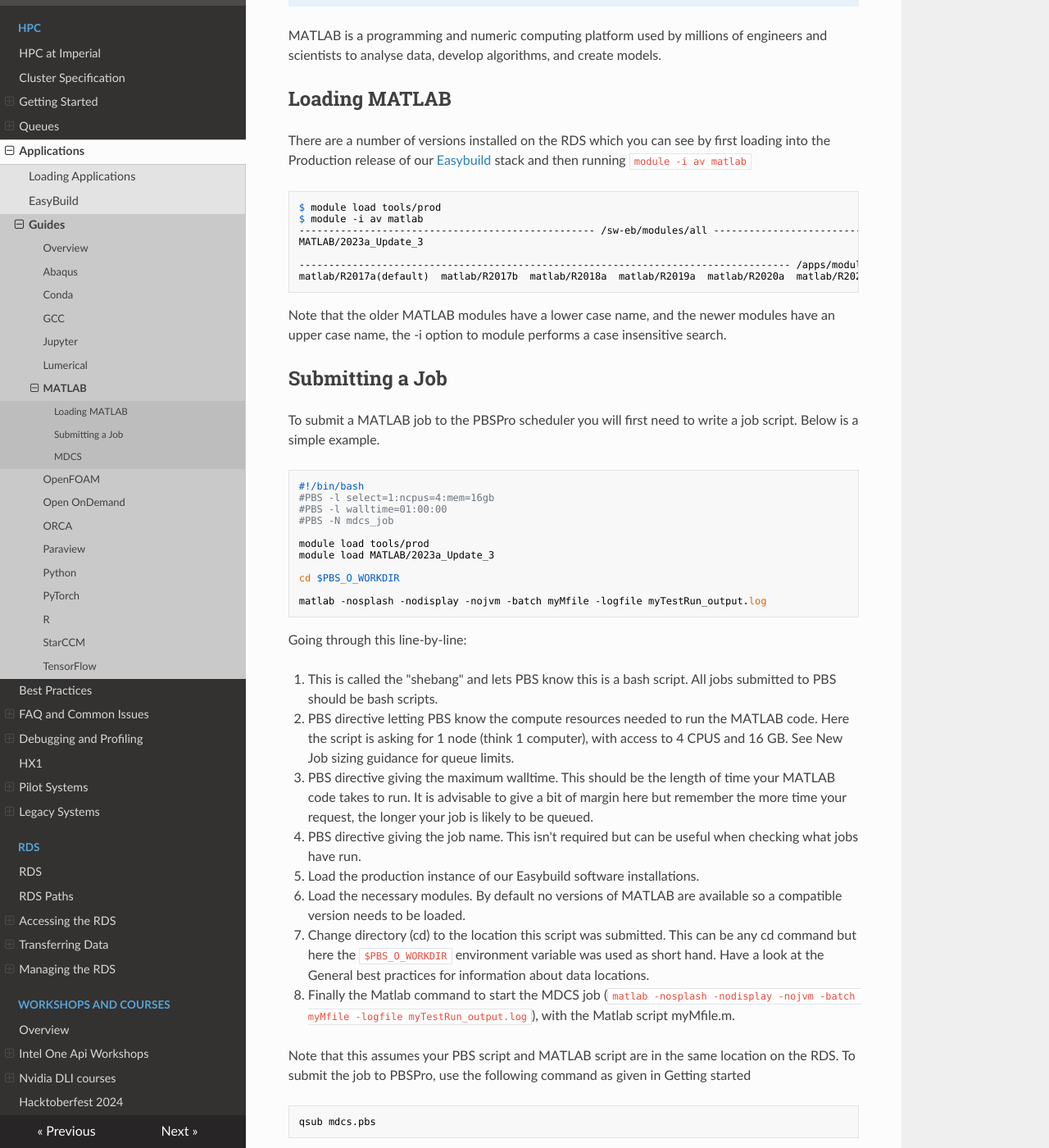
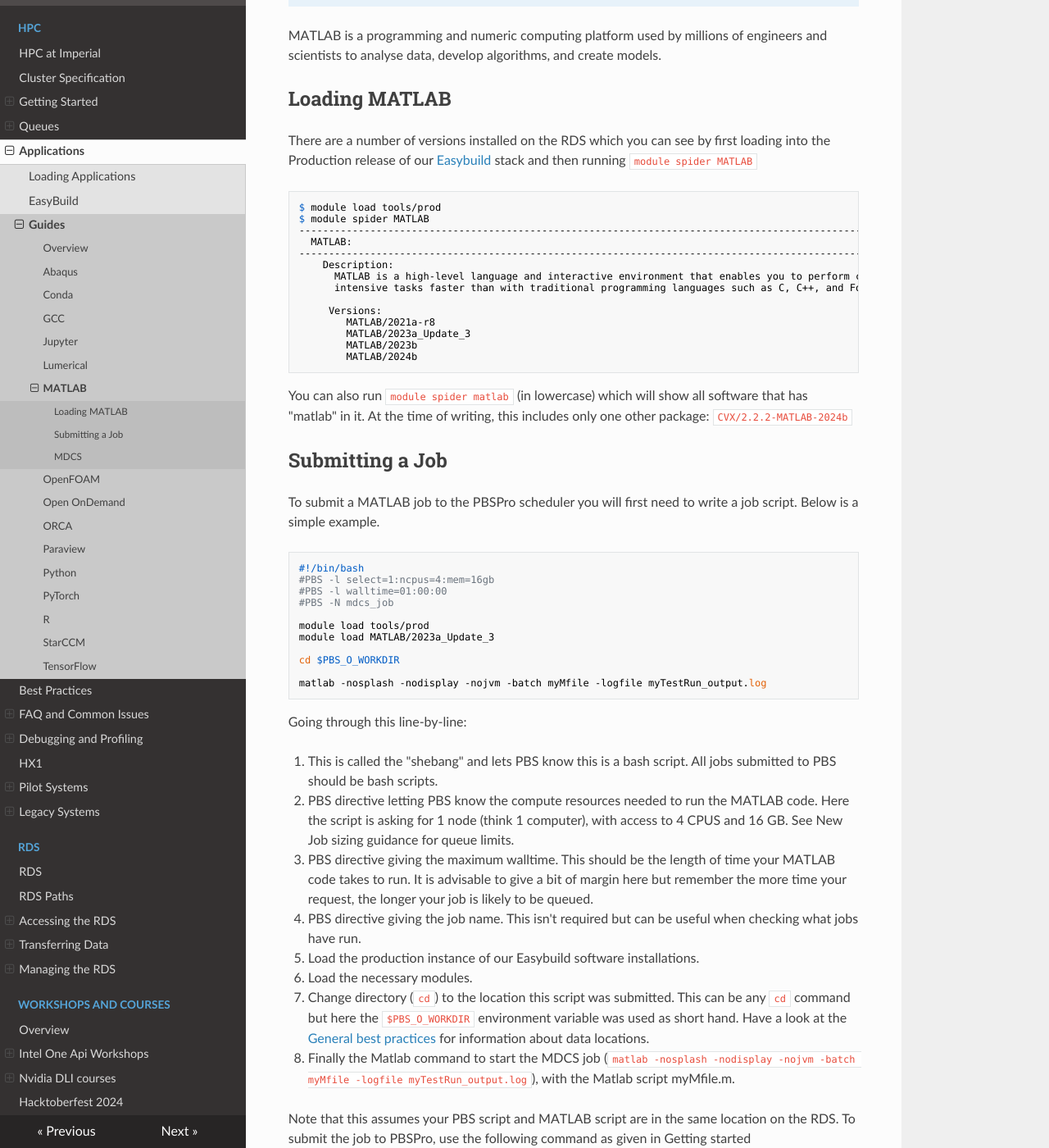
Before and after one commit to ImperialCollegeLondon/icl-rcs-user-guide, an MkDocs documentation site: the page built from docs/hpc/applications/guides/matlab.md, in a window 1280 px wide and 1400 px high, scrolled down 229 px. Shown: the whole window at 82% size. Built offline with MkDocs 1.6.1, drawn with Linux system fonts in a browser that asks for light colours; nearby versions of some CDN libraries; some of the changed text lies outside the part shown.

Commit message:
a few improvements to matlab page

````diff
--- a/docs/hpc/applications/guides/matlab.md
+++ b/docs/hpc/applications/guides/matlab.md
@@ -2,25 +2,32 @@
 
 !!! info
 
-    This page has not yet been rewritten for CX3 Phase 2.
+    This page has partially been rewritten for CX3 Phase 2.
 
 MATLAB is a programming and numeric computing platform used by millions of engineers and scientists to analyse data, develop algorithms, and create models.
 
 ## Loading MATLAB
 
-There are a number of versions installed on the RDS which you can see by first loading into the Production release of our [Easybuild](../easybuild.md) stack and then running `module -i av matlab`
+There are a number of versions installed on the RDS which you can see by first loading into the Production release of our [Easybuild](../easybuild.md) stack and then running `module spider MATLAB`
 
 ```console
 $ module load tools/prod
-$ module -i av matlab
--------------------------------------------------- /sw-eb/modules/all --------------------------------------------------
-MATLAB/2023a_Update_3
+$ module spider MATLAB
+-------------------------------------------------------------------------------------------------------------------
+  MATLAB:
+-------------------------------------------------------------------------------------------------------------------
+    Description:
+      MATLAB is a high-level language and interactive environment that enables you to perform computationally
+      intensive tasks faster than with traditional programming languages such as C, C++, and Fortran.
 
------------------------------------------------------------------------------------ /apps/modules/4.7.1/modulefiles -----------------------------------------------------------------------------------
-matlab/R2017a(default)  matlab/R2017b  matlab/R2018a  matlab/R2019a  matlab/R2020a  matlab/R2020a-latest-jre  matlab/R2020b  matlab/R2021a
+     Versions:
+        MATLAB/2021a-r8
+        MATLAB/2023a_Update_3
+        MATLAB/2023b
+        MATLAB/2024b
 ```
 
-Note that the older MATLAB modules have a lower case name, and the newer modules have an upper case name, the -i option to module performs a case insensitive search.
+You can also run `module spider matlab` (in lowercase) which will show all software that has "matlab" in it. At the time of writing, this includes only one other package: `CVX/2.2.2-MATLAB-2024b`
 
 ## Submitting a Job
 
@@ -47,8 +54,8 @@ Going through this line-by-line:
 1. PBS directive giving the maximum walltime. This should be the length of time your MATLAB code takes to run. It is advisable to give a bit of margin here but remember the more time your request, the longer your job is likely to be queued.
 1. PBS directive giving the job name. This isn't required but can be useful when checking what jobs have run.
 1. Load the production instance of our Easybuild software installations.
-1. Load the necessary modules. By default no versions of MATLAB are available so a compatible version needs to be loaded.
-1. Change directory (cd) to the location this script was submitted. This can be any cd command but here the `$PBS_O_WORKDIR`  environment variable was used as short hand. Have a look at the General best practices for information about data locations.
+1. Load the necessary modules.
+1. Change directory (`cd`) to the location this script was submitted. This can be any `cd` command but here the `$PBS_O_WORKDIR` environment variable was used as short hand. Have a look at the [General best practices](../../best-practice.md) for information about data locations.
 1. Finally the Matlab command to start the MDCS job (`matlab -nosplash -nodisplay -nojvm -batch myMfile -logfile myTestRun_output.log`), with the Matlab script myMfile.m.
 
 Note that this assumes your PBS script and MATLAB script are in the same location on the RDS. To submit the job to PBSPro, use the following command as given in Getting started
````
